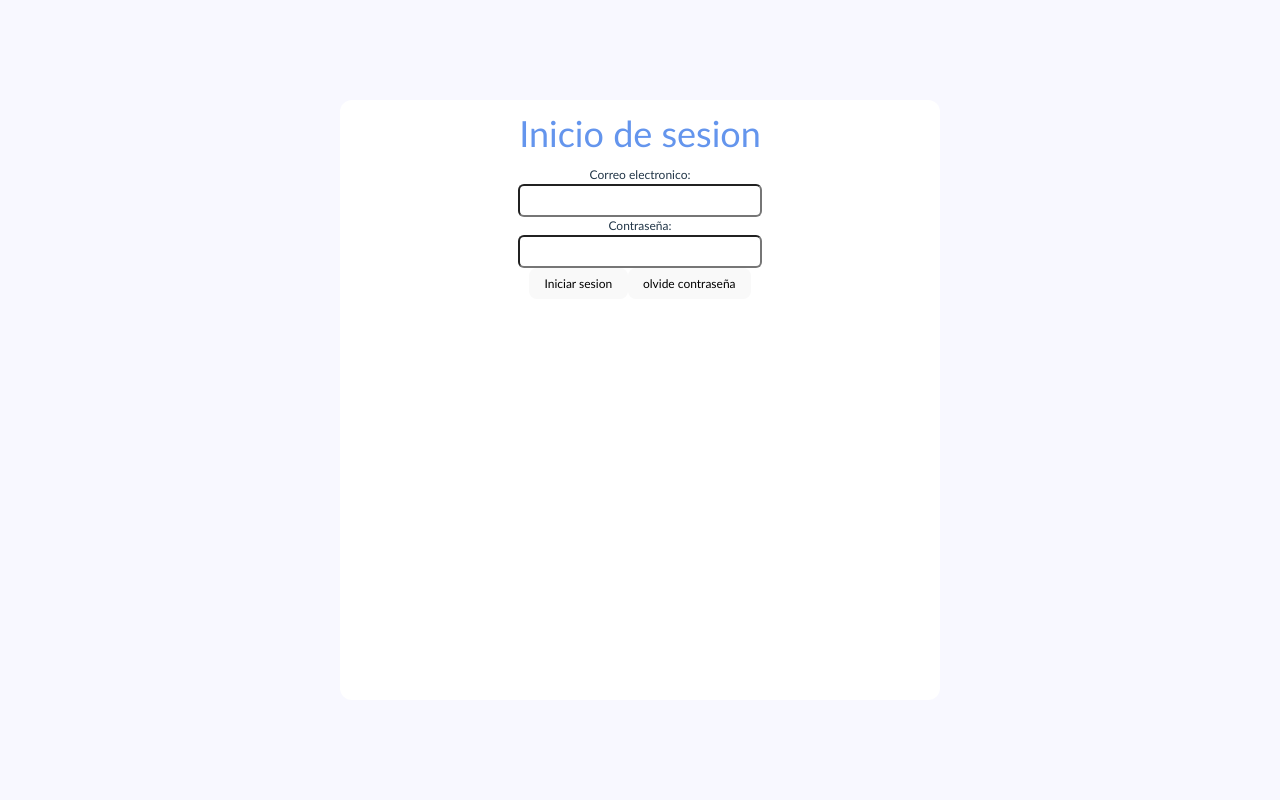
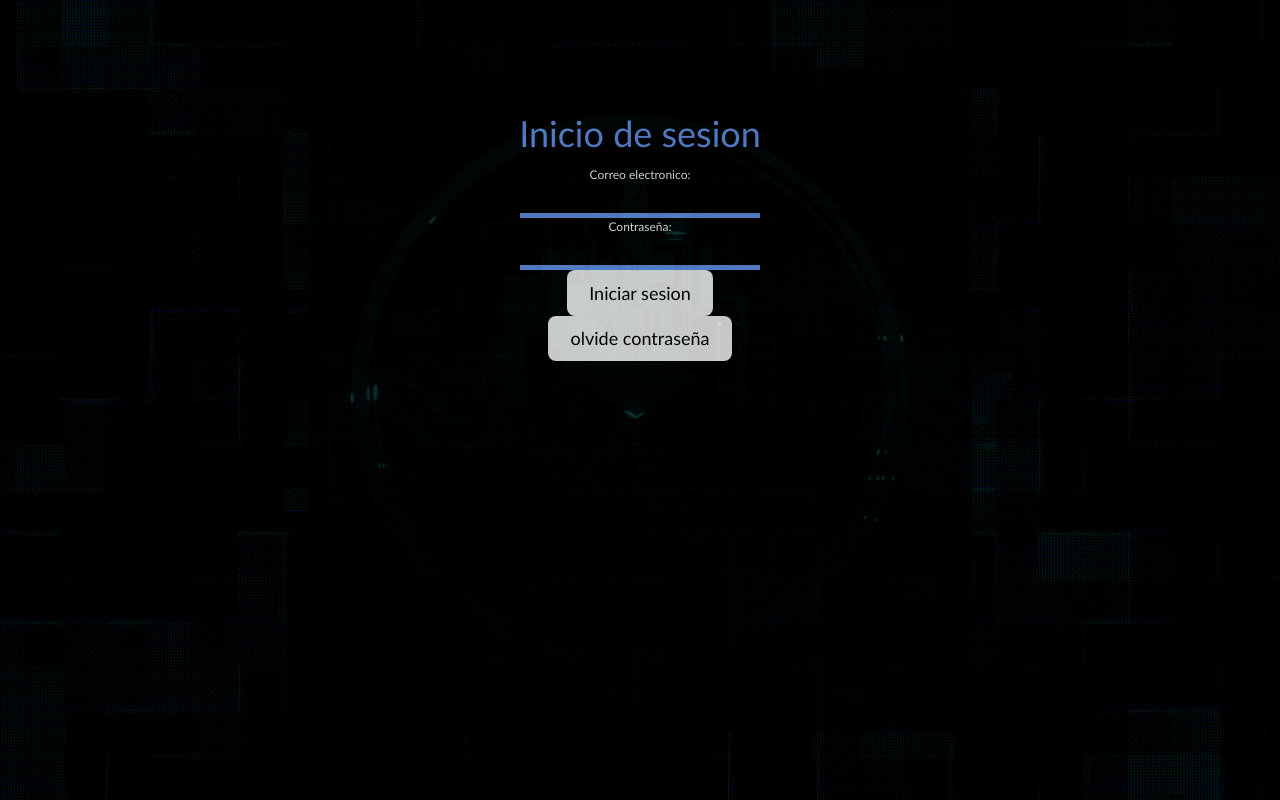
Before and after one commit to leonardo-da/Login, a React (Vite) app: page / in a window 1280 px wide. Built offline with nearby package versions, Linux system fonts and the light colour scheme.

Commit message:
Set image background and change form styles

```diff
--- a/src/App.css
+++ b/src/App.css
@@ -12,18 +12,22 @@ body {
   display: flex;
   justify-content: center;
   align-content: center;
-  background-color:ghostwhite;
+  background-image: url("img/Background.gif");
+  background-position: center;
+  background-size: cover;
   font-family: 'Gill Sans', 'Gill Sans MT', Calibri, 'Trebuchet MS', sans-serif;
 }
 
-.LogInForm {
+.LogInFormContainer {
   display: flex;
   flex-direction: column;
   align-items: center;
   width: 600px;
   height: 600px;
-  background-color:white;
+  background-color:black;
   border-radius: 1rem;
+  padding: 32px;
+  opacity: 0.8;
 }
 
 .Title {
@@ -34,6 +38,17 @@ body {
 
 .TextBox {
   font-size: 1.5rem;
-  border-radius: 0.5rem;
+  color: white;
+  background-color: transparent;
+  border-width: 0 0 5px 0;
+  border-color: cornflowerblue;
   padding: var(--Padding);
 }
+
+.Button {
+  font-size: 1.5rem;
+}
+
+label {
+  color: white;
+}
--- a/src/App.jsx
+++ b/src/App.jsx
@@ -6,7 +6,7 @@ function App() {
   return (
     <>
       <div id="root"></div>
-        <div class="LogInForm">
+        <div class="LogInFormContainer">
           <label class="Title">Inicio de sesion</label>
 
           <label>Correo electronico:</label>
@@ -14,10 +14,8 @@ function App() {
           <label>Contraseña:</label>
           <input class="TextBox" type="password"/>
 
-          <div>
-            <button>Iniciar sesion</button>
-            <button>olvide contraseña</button>
-          </div>
+          <button Class="Button">Iniciar sesion</button>
+          <button Class="Button">olvide contraseña</button>
         </div>
     </>
   )
```
Also changed, not shown: src/img/Background.gif (added).
